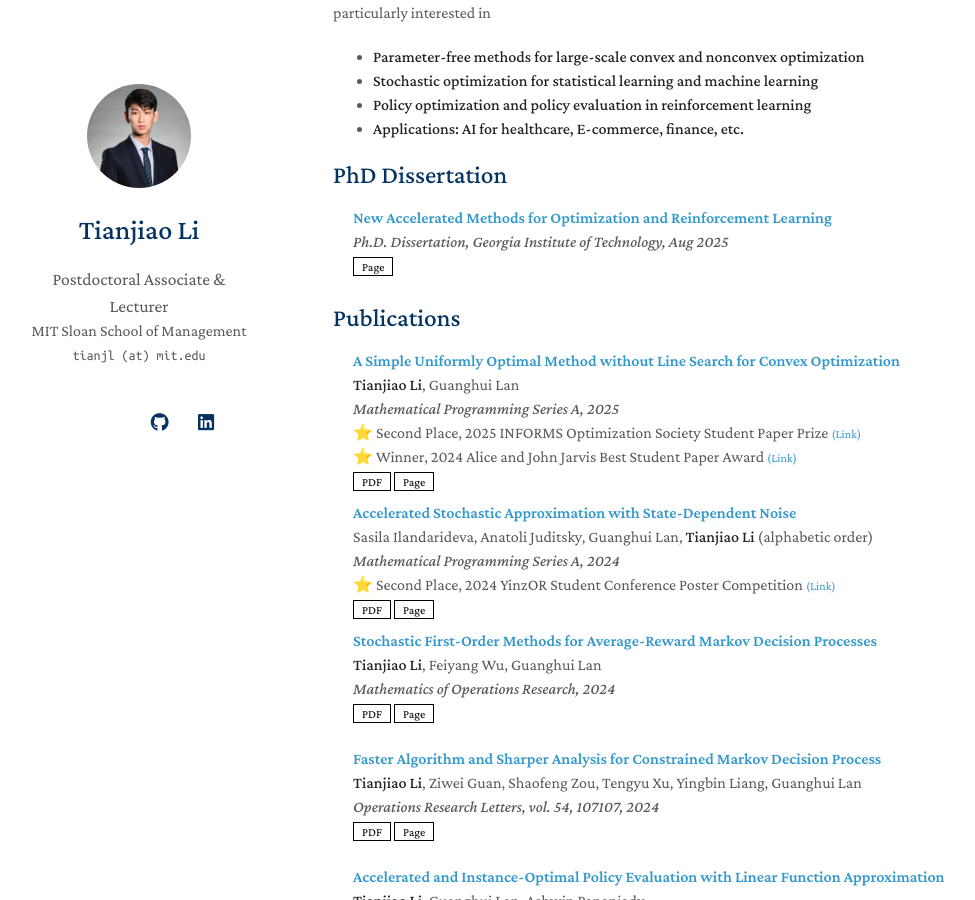
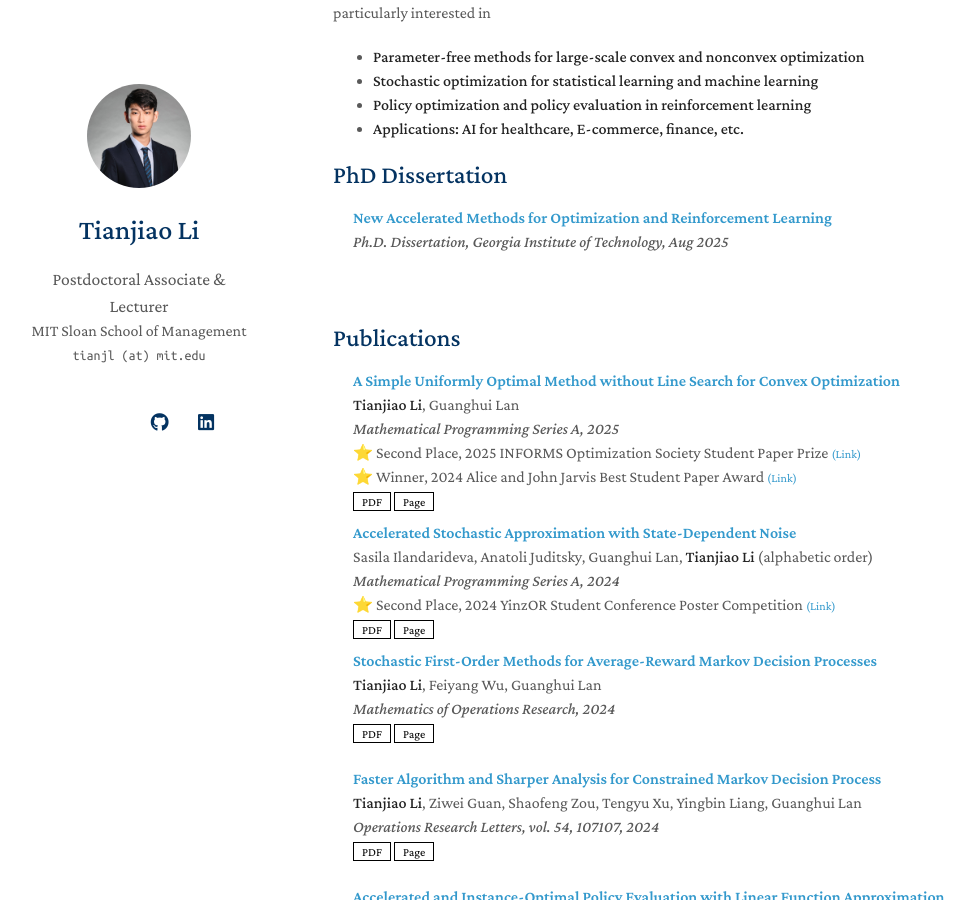
Before and after one commit to tli432/tli432.github.io, a Jekyll site: the page built from index.md, in a window 1280 px wide and 900 px high, scrolled down 406 px. Shown: the whole window, without its empty margins (137-1112 px from the left). Built offline with Jekyll 4.4.1, drawn with Linux system fonts in a browser that asks for light colours; nearby versions of some CDN libraries; a style sheet for code colours, icons or effects is not loaded; our own code applies the rules of GitHub Pages for plain Markdown files.

Commit message:
update template

```diff
--- a/_data/dissertation.yml
+++ b/_data/dissertation.yml
@@ -3,7 +3,7 @@ main:
   - title: "New Accelerated Methods for Optimization and Reinforcement Learning"
     # conference_short: MICCAI
     journal: Ph.D. Dissertation, Georgia Institute of Technology, Aug 2025
-    page: https://hdl.handle.net/1853/78712
+    pdf: https://hdl.handle.net/1853/78712
     # bibtex: https://scholar.googleusercontent.com/scholar.bib?q=info:iBma3nDE2RMJ:scholar.google.com/&output=citation&scisdr=ClH4ZR_KEN2Ahlzj_uY:AFWwaeYAAAAAZffl5ubMzRCYzmdeCTNOtFjR7_8&scisig=AFWwaeYAAAAAZffl5liqEMp6S8ty28MOLUvZbbE&scisf=4&ct=citation&cd=-1&hl=en
     # image: ./assets/img/teaser_example_2.png
     # notes: Submitted to
--- a/_includes/dissertation.md
+++ b/_includes/dissertation.md
@@ -1,7 +1,7 @@
 <h2 id="dissertation" style="margin: 0px 0px -15px;">PhD Dissertation</h2>
 
 <div class="publications">
-<ol class="bibliography" style="margin-top: 0; margin-bottom: -20px;">
+<ol class="bibliography" style="margin-top: 0; margin-bottom: 0px;">
 
 {% for link in site.data.dissertation.main %}
 
@@ -11,26 +11,6 @@
       <div class="title"><a href="{{ link.pdf }}">{{ link.title }}</a></div>
       <div class="periodical"><em>{{ link.journal }}</em>
       </div>
-    <div class="links">
-      {% if link.pdf %}
-      <a href="{{ link.pdf }}" class="btn btn-sm z-depth-0" role="button" target="_blank" style="font-size:12px;">PDF</a>
-      {% endif %}
-      {% if link.code %}
-      <a href="{{ link.code }}" class="btn btn-sm z-depth-0" role="button" target="_blank" style="font-size:12px;">Code</a>
-      {% endif %}
-      {% if link.page %}
-      <a href="{{ link.page }}" class="btn btn-sm z-depth-0" role="button" target="_blank" style="font-size:12px;">Page</a>
-      {% endif %}
-      {% if link.bibtex %}
-      <a href="{{ link.bibtex }}" class="btn btn-sm z-depth-0" role="button" target="_blank" style="font-size:12px;">BibTex</a>
-      {% endif %}
-      {% if link.notes %}
-      <strong> <i style="color:#e74d3c">{{ link.notes }}</i></strong>
-      {% endif %}
-      {% if link.others %}
-      {{ link.others }}
-      {% endif %}
-    </div>
   </div>
 </div>
 </li>
```
